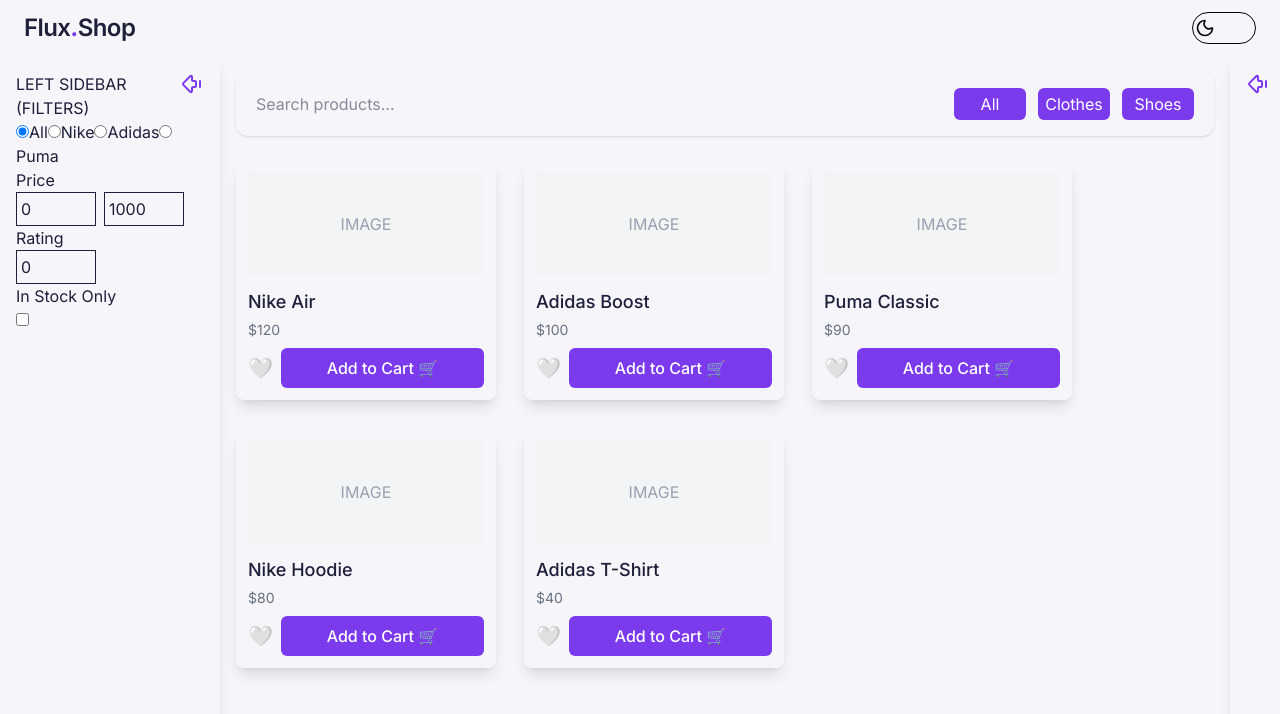
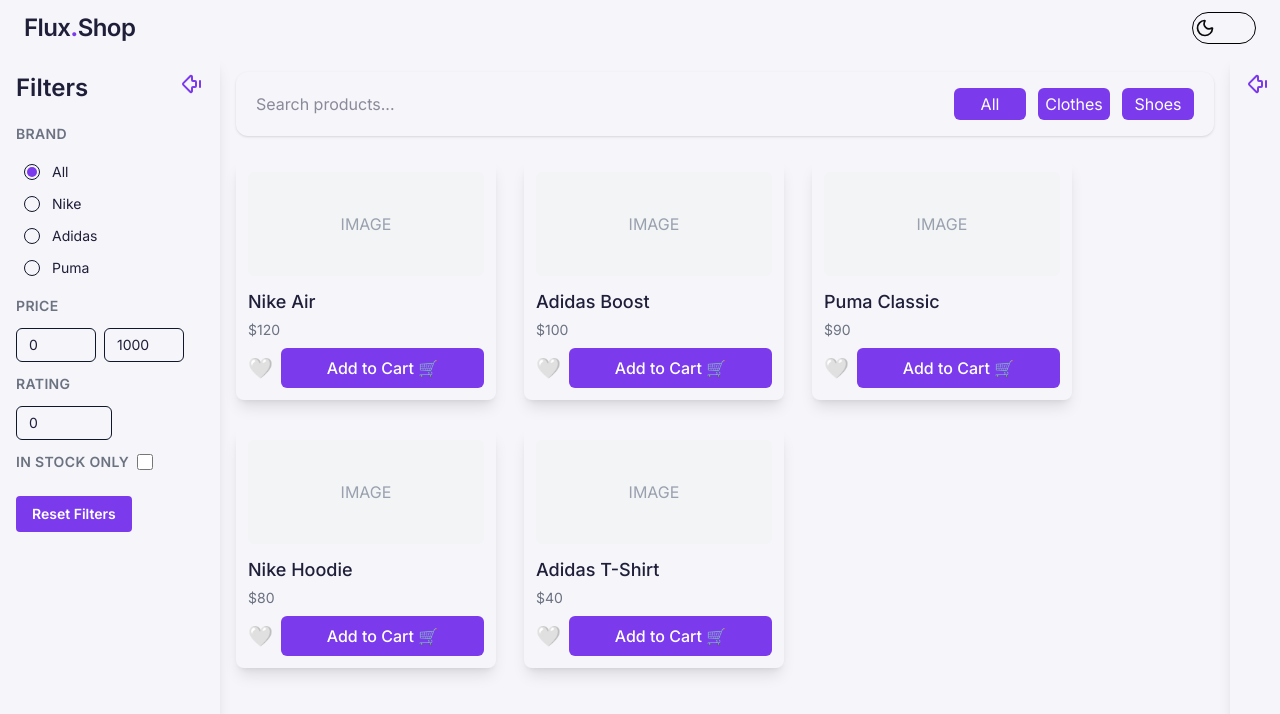
Before and after one commit to VladislavProhorov123/Shop-Zustand, a React (Vite) app: page / in a window 1280 px wide. Both pictures are taken after a click on the button 28 px from the left and 84 px from the top of the page. Shown: the top 714 px of the page. Built offline with nearby package versions, Linux system fonts and the light colour scheme.

Commit message:
Added styles for LeftSidebar filters

```diff
--- a/src/index.css
+++ b/src/index.css
@@ -28,6 +28,8 @@
 
   --color-bg: #f5f5fa;
   --color-border: #0f172a;
+
+  --color-border-accent: #7c3aed
 }
 
 html.dark {
--- a/src/layout/LeftSidebar.tsx
+++ b/src/layout/LeftSidebar.tsx
@@ -4,6 +4,7 @@
   useMaxPrice,
   useMinPrice,
   useMinRating,
+  useResetFilters,
   useSelectedBrand,
   useSetInStockOnly,
   useSetMaxPrice,
@@ -34,6 +35,8 @@
   const showInStockOnly = useShowInStockOnly();
   const setShowInStockOnly = useSetInStockOnly();
 
+  const resetFilters = useResetFilters();
+
   return (
     <aside
       className={`text-[var(--color-text-primary)] h-full
@@ -45,37 +48,135 @@
     >
       {isOpen ? (
         <>
-        <div className="flex items-start">
-          <p>LEFT SIDEBAR (FILTERS)</p>
+          <div className="flex items-start justify-between mb-5">
+            <h3 className="text-[var(--color-text-primary)] text-2xl font-semibold">
+              Filters
+            </h3>
             <button onClick={toggle}>
               <ArrowBigLeftDashIcon stroke="var(--color-accent)" />
             </button>
           </div>
-
+          <h4 className="mb-3 text-sm font-semibold tracking-wide uppercase text-[var(--color-text-secondary)]">
+            Brand
+          </h4>
           {["All", "Nike", "Adidas", "Puma"].map((brand) => (
-            <label htmlFor="">
+            <label className="group flex items-center gap-3 cursor-pointer rounded-md px-2 py-1.5 transition hover:bg-[var(--color-bg-hover)]">
               <input
                 type="radio"
                 checked={selectedBrand === brand}
                 onChange={() => setBrand(brand)}
+                className="sr-only"
               />
+
+              <span className="h-4 w-4 rounded-full border border-[var(--color-border)] flex items-center justify-center transition  group-hover:border-[var(--color-accent)]">
+                <span
+                  className={`
+        h-2.5 w-2.5
+        rounded-full
+        bg-[var(--color-accent)]
+        transition
+        ${selectedBrand === brand ? "scale-100" : "scale-0"}
+      `}
+                />
+              </span>
+
+              <span className="text-sm text-[var(--color-text-primary)]">
                 {brand}
+              </span>
             </label>
           ))}
 
-          <h4>Price</h4>
+          <h4 className="mb-3 mt-3 text-sm font-semibold tracking-wide uppercase text-[var(--color-text-secondary)]">
+            Price
+          </h4>
           <div className="flex gap-2">
-            <input type="number" value={minPrice} onChange={(e) => setMinPrice(Number(e.target.value))} placeholder="Min" className="border p-1 w-20" />
-            <input type="number" value={maxPrice} onChange={(e) => setMaxPrice(Number(e.target.value))} placeholder="Max" className="border p-1 w-20" />
+            <input
+              type="number"
+              value={minPrice}
+              onChange={(e) => setMinPrice(Number(e.target.value))}
+              placeholder="Min"
+              className="
+      w-20
+      rounded-md
+      border
+      border-[var(--color-border)]
+      bg-[var(--color-bg-alt)]
+      px-3 py-1.5
+      text-sm
+      text-[var(--color-text-primary)]
+      outline-none
+      transition
+      focus:border-[var(--color-accent)]
+      focus:ring-1
+      focus:ring-[var(--color-accent)]/40
+    "
+            />
+            <input
+              type="number"
+              value={maxPrice}
+              onChange={(e) => setMaxPrice(Number(e.target.value))}
+              placeholder="Max"
+              className="
+      w-20
+      rounded-md
+      border
+      border-[var(--color-border)]
+      bg-[var(--color-bg-alt)]
+      px-3 py-1.5
+      text-sm
+      text-[var(--color-text-primary)]
+      outline-none
+      transition
+      focus:border-[var(--color-accent)]
+      focus:ring-1
+      focus:ring-[var(--color-accent)]/40
+    "
+            />
           </div>
 
-          <h4>Rating</h4>
-          <input type="number" min={0} max={5} value={minRating} onChange={(e) => setMinRating(Number(e.target.value))} className="border p-1 w-20" />
+          <h4 className="mb-3 mt-3 text-sm font-semibold tracking-wide uppercase text-[var(--color-text-secondary)]">
+            Rating
+          </h4>
+          <input
+            type="number"
+            min={0}
+            max={5}
+            value={minRating}
+            onChange={(e) => setMinRating(Number(e.target.value))}
+            className="w-24
+    rounded-md
+    border
+    border-[var(--color-border)]
+    bg-[var(--color-bg-alt)]
+    px-3 py-1.5
+    text-sm
+    text-[var(--color-text-primary)]
+    outline-none
+    transition
+    focus:border-[var(--color-accent)]
+    focus:ring-1
+    focus:ring-[var(--color-accent)]/40"
+          />
 
-          <h4>In Stock Only</h4>
-          <label htmlFor="">
-            <input type="checkbox" checked={showInStockOnly} onChange={(e) => setShowInStockOnly(e.target.checked)} />
+          <div className="flex items-center gap-2 mb-3 mt-3">
+            <h4 className="text-sm font-semibold tracking-wide uppercase text-[var(--color-text-secondary)]">
+              In Stock Only
+            </h4>
+            <label className="flex items-center cursor-pointer">
+              <input
+                type="checkbox"
+                checked={showInStockOnly}
+                onChange={(e) => setShowInStockOnly(e.target.checked)}
+                className="w-4 h-4 accent-[var(--color-accent)] rounded"
+              />
             </label>
+          </div>
+          <button
+            onClick={resetFilters}
+            className="px-4 py-2 mt-3 text-sm font-semibold text-white bg-[var(--color-accent)] rounded hover:bg-[var(--color-border-accent)] transition-colors cursor-pointer"
+          >
+            Reset Filters
+          </button>
         </>
       ) : (
         <button onClick={toggle}>
--- a/src/layout/RightSidebar.tsx
+++ b/src/layout/RightSidebar.tsx
@@ -18,7 +18,7 @@
     bg-[var(--color-bg-alt)] rounded-l-lg
     shadow-lg p-4 rounded-r-lg
     transition-all duration-300
- ${isOpen ? "w-[360px]" : "w-[50px]"} overflow-hidden`}
+ ${isOpen ? "w-[400px]" : "w-[50px]"} overflow-hidden`}
     >
       {isOpen ? (
         <>
```
Lines whose indentation alone changed are shown as unchanged.
